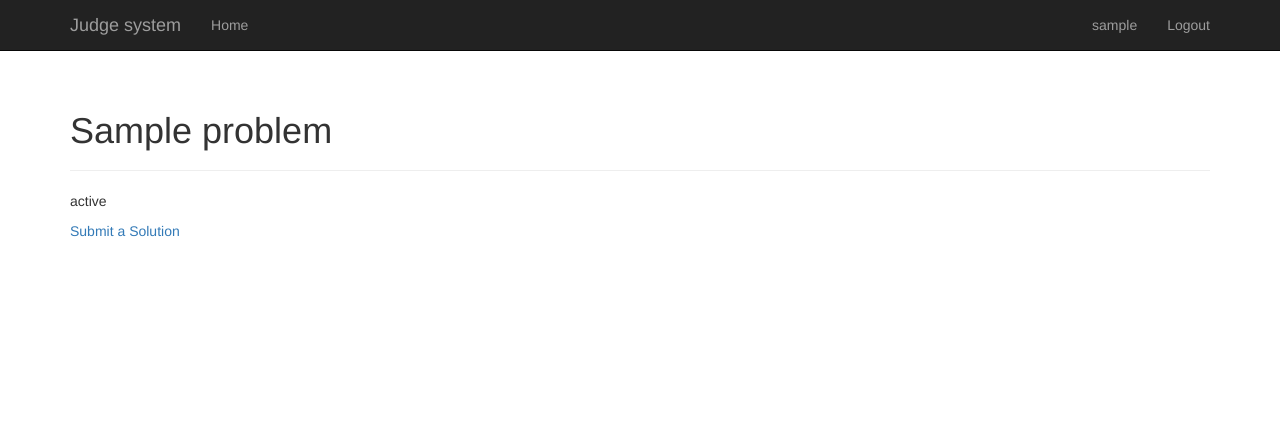
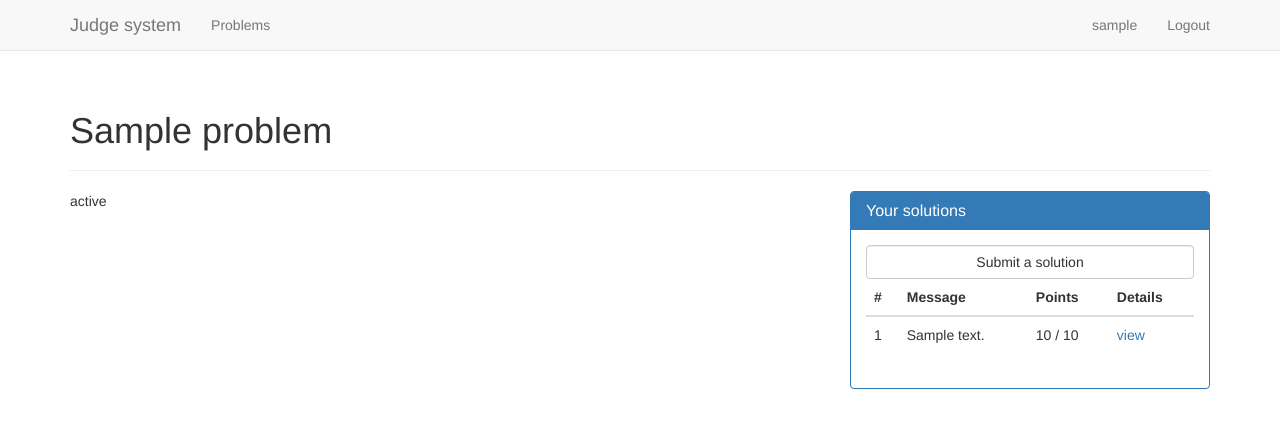
Before and after one commit to Alaxe/judgeSystem, a Django app: a page that uses judge/templates/judge/base.html in a window 1280 px wide. Shown: the top 428 px of the page. Run offline with Django 3.2, Linux system fonts and the light colour scheme; a user stored in the database is signed in; tables that the repository leaves empty hold one stand-in row (values such as "Sample post"); parts of the project's set-up code (start-up, migrations or seed data) failed here and were passed over; some libraries are stand-ins or nearby versions.

Commit message:
* Changed bootstrap skin to a bootswatch * Added solutions overview to problem_details

```diff
--- a/judge/models.py
+++ b/judge/models.py
@@ -24,6 +24,9 @@ class Solution(models.Model):
 
     problem = models.ForeignKey(Problem)
     user = models.ForeignKey(User)
+
+    class Meta:
+        ordering = ['-submit_date']
 
     #To do
     def __str__(self):
--- a/judge/templates/judge/base.html
+++ b/judge/templates/judge/base.html
@@ -1,4 +1,5 @@
 {% load bootstrap3 %}
+{% load static %}
 <!DOCTYPE html>
 <html lang="en">
 <head>
@@ -9,11 +10,12 @@
 	other head content must come *after* these tags -->
 	<title>Judge</title>
 	<!-- Bootstrap -->
-	{% bootstrap_css %}
+	<link href="https://maxcdn.bootstrapcdn.com/bootswatch/3.3.4/cosmo/bootstrap.min.css"
+	   rel="stylesheet">
 </head>
 <body>
 	{% block navbar %}
-	<nav class="navbar navbar-inverse navbar-static-top">
+	<nav class="navbar navbar-default navbar-static-top">
 	<div class="container">
 		<div class="navbar-header">
 			<button type="button" class="navbar-toggle collapsed"
@@ -28,7 +30,7 @@
 		<div class="collapse navbar-collapse" id="bs-example-navbar-collapse-1">
 			<ul class="nav navbar-nav">
 				<li>{% block nav-home %}
-					<a href="{% url 'judge:problem_list' %}">Home</a>
+					<a href="{% url 'judge:problem_list' %}">Problems</a>
 				{% endblock %}</li>
 			</ul>
 			<ul class="nav navbar-nav navbar-right">
--- a/judge/templates/judge/problem_details.html
+++ b/judge/templates/judge/problem_details.html
@@ -4,16 +4,63 @@
 	<h1> {{ problem.title }} </h1>
 {% endblock %}
 {% block content %}
+<div class="row">
+	<div class="col-md-8">
 		<p> {{ problem.statement|safe }} </p>
+	</div>
 
-	{% if request.user.is_authenticated %}
-		<a href="{% url 'judge:solution_submit' problem.id %}">Submit a Solution</a>
-	{% else %} <p>
+	<div class="col-md-4">
+	<div class="panel panel-primary">
+		<div class="panel-heading">
+			<h3 class="panel-title">Your solutions</h3>
+		</div>
+		<div class="panel-body">
+			{% if not request.user.is_authenticated %}
 				<a href="{% url 'judge:login' %}?next=
 						{% url 'judge:solution_submit' problem.id %}">
 					Login
 				</a>
-		to submit a soltion</p>
+				to submit a soltion
+			{% else %}
+				<a class="btn btn-default form-control"
+						href="{% url 'judge:solution_submit' problem.id %}">
+					Submit a solution
+				</a>
+
+				{% if not solutions %}
+					You haven't submited any solutions.
+				{% else %}
+					<table class="table">
+						<thead>
+							<tr>
+								<th> # </th>
+								<th> Message </th>
+								<th> Points </th>
+								<th> Details  </th>
+							</tr>
+						</thead>
+						<tbody>
+							{% for sol in solutions %}
+							<tr>
+
+								<td>{{forloop.counter }}</td>
+								<td>{{sol.grader_message}}</td>
+								<td>{{sol.get_scr}} /
+									{{sol.problem.get_max_scr}}</td>
+								<td>
+									<a href="
+									{% url 'judge:solution_details' sol.id %}">
+										view
+									</a>
+								</td>
+							</tr>
+							{% endfor %}
+						</tbody>
+				{% endif %}
 			{% endif %}
 
+		</div>
+	</div>
+	</div>
+</div>
 {% endblock content %}
--- a/judge/views/problem.py
+++ b/judge/views/problem.py
@@ -1,12 +1,12 @@
+from django.contrib.auth import authenticate
+from django.contrib.auth.models import User
+from django.core.urlresolvers import reverse
+from django.forms import ModelForm
+from django.http import Http404, HttpResponseRedirect
 from django.shortcuts import render, get_object_or_404
-from django.http import Http404, HttpResponseRedirect
 from django.views.generic import TemplateView, DetailView, View
 
-from django.contrib.auth import authenticate
-from django.core.urlresolvers import reverse
-from django.forms import ModelForm
-
-from judge.models import Problem, Test
+from judge.models import Problem, Test, Solution
 
 class ProblemForm(ModelForm):
     class Meta:
@@ -37,10 +37,21 @@ class ProblemList(TemplateView):
 
         return context
 
-class ProblemDetails(DetailView):
+class ProblemDetails(View):
     model = Problem
     context_object_name = 'problem'
     template_name = 'judge/problem_details.html'
+
+    def get(self, request, pk):
+        problem = get_object_or_404(Problem, pk = pk)
+        solutions = []
+
+        if request.user.is_authenticated():
+            solutions = Solution.objects.filter(user = request.user,
+                                                problem = problem)
+
+        context = {'problem': problem, 'solutions': solutions}
+        return render(request, self.template_name, context)
 
 class ProblemNew(View):
     template_name = 'judge/edit_problem.html'
```
Also changed, not shown: judge/templates/judge/solution_details.html (+28 -26 lines), 3 other files. Lines whose indentation alone changed are shown as unchanged.
